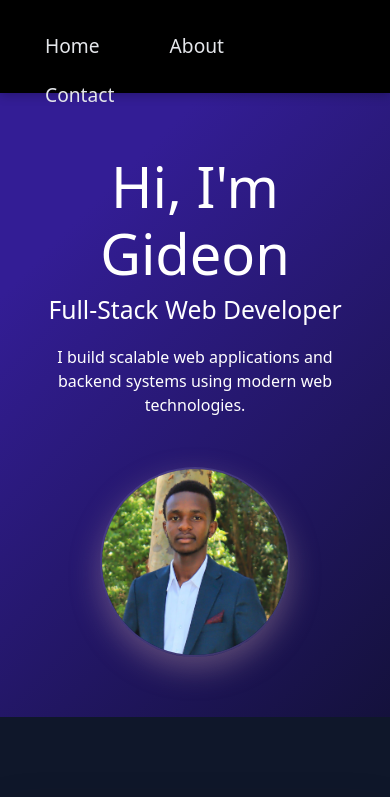
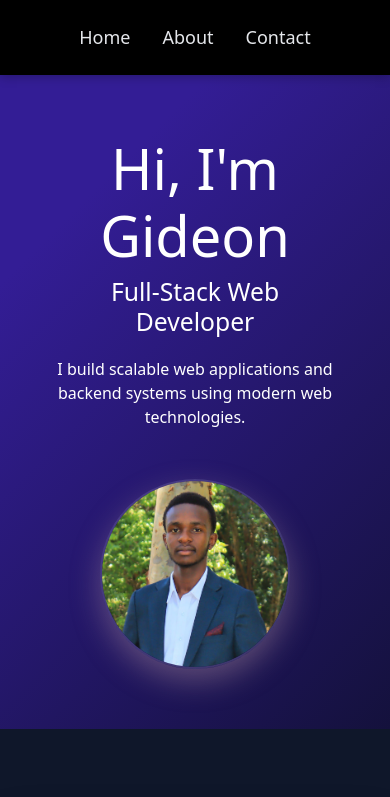
Before and after one commit to giddy-creator/my-profile, a React (Vite) app: page / in a window 390 px wide. Shown: the top 797 px of the page. Built offline with nearby package versions, Linux system fonts and the light colour scheme; the HTML template or start-up script is replaced by a standard one.

Commit message:
fix: improve responsiveness across navbar, projects grid, and layout containers for mobile and laptop screens

```diff
--- a/src/index.css
+++ b/src/index.css
@@ -1,8 +1,12 @@
 .header-container{
     display: flex;
-    flex-direction: column;
+    flex-wrap: wrap;
+    flex-direction: row;
     align-items: center;
-    height: 11vh;
+    height: auto;
+    min-height: 70px;
+    justify-content: center;
+    gap: 20px;
 
   position: sticky;
   top: 0;
@@ -17,10 +21,11 @@
 
 
     .nav-link {
-    font-size: 25px;
-    padding: 10px 35px;
+    font-size: 18px;
+    padding: 0px 16px;
      color: #e5e7eb !important;
      position: relative;
+     white-space: nowrap;
     }
     .nav-link::after {
   content: "";
@@ -492,6 +497,7 @@ section {
   .hero-container {
     flex-direction: column;
     gap: 30px;
+    align-items: center;
   }
 
 
@@ -505,20 +511,29 @@ section {
   .header-container {
     flex-direction: column;
     gap: 12px;
-    padding: 6px 10px;
+    padding: 8px 15px;
+    align-items: center;
   }
 
-  .nav-link a,
+
   .nav-link {
-    font-size: 1.2rem;
+    display:flex;
+    flex-wrap: wrap;
+    justify-content: center;
+    gap: 10px;
+  }
+  .nav-link a{
+    font-size: 0.9rem;
   }
 
-  /* About / Contact / Projects sections */
-  .about .container,
+  /*  / Projects sections */
+
   .projects .project-grid
    {
-    padding: 0px;
-    margin: 0 2px;
+    grid-template-columns: 1fr;
+    gap: 20px;
+    padding: 0 15px;
+    margin: 0 auto;
   }
 
   .contact-wrapper {
@@ -540,8 +555,9 @@ body {
 .about .container,
 .contact-wrapper,
 .hero-container {
-  max-width: 100%;
-  padding-left: 10px;  /* adjust as needed */
-  padding-right: 10px; /* keep padding but prevent overflow */
+  max-width: 1100px;
+  margin: 0 auto;
+  padding-left: 15px;  /* adjust as needed */
+  padding-right: 15px; /* keep padding but prevent overflow */
   box-sizing: border-box; /* ensures padding doesn't increase width */
 }
```
